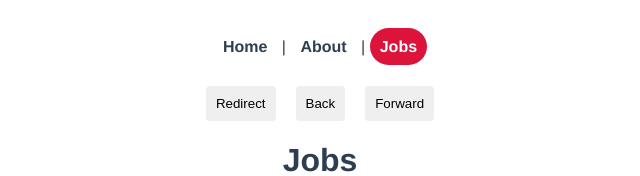
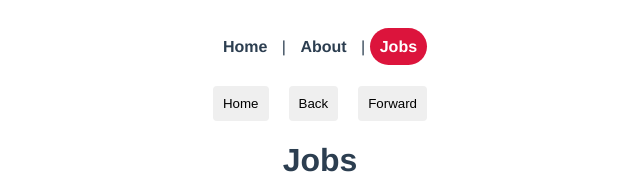
Before and after one commit to ayushman-git/vue-router-L, a Vue app: page /jobs in a window 1280 px wide. Shown: the top 176 px of the page, without its empty margins (320-960 px from the left). Built offline with nearby package versions, Linux system fonts and the light colour scheme.

Commit message:
lazy load components in routing

```diff
--- a/src/App.vue
+++ b/src/App.vue
@@ -4,7 +4,7 @@
     <router-link :to="{ name: 'About' }">About</router-link> |
     <router-link :to="{ name: 'Jobs' }">Jobs</router-link>
   </div>
-  <button @click="redirect">Redirect</button>
+  <button @click="redirect">Home</button>
   <button @click="back">Back</button>
   <button @click="forward">Forward</button>
   <router-view />
--- a/src/router/index.js
+++ b/src/router/index.js
@@ -1,6 +1,5 @@
 import { createRouter, createWebHistory } from "vue-router";
 import Home from "../views/Home.vue";
-import About from "../views/About.vue";
 import NotFound from "../views/404.vue";
 import Jobs from "../views/jobs/Jobs.vue";
 import JobDetails from "../views/jobs/JobDetails.vue";
@@ -15,7 +14,7 @@ const routes = [
   {
     path: "/about",
     name: "About",
-    component: About,
+    component: () => import("../views/About.vue"), // lazy loading about component
   },
   {
     path: "/jobs",
```
